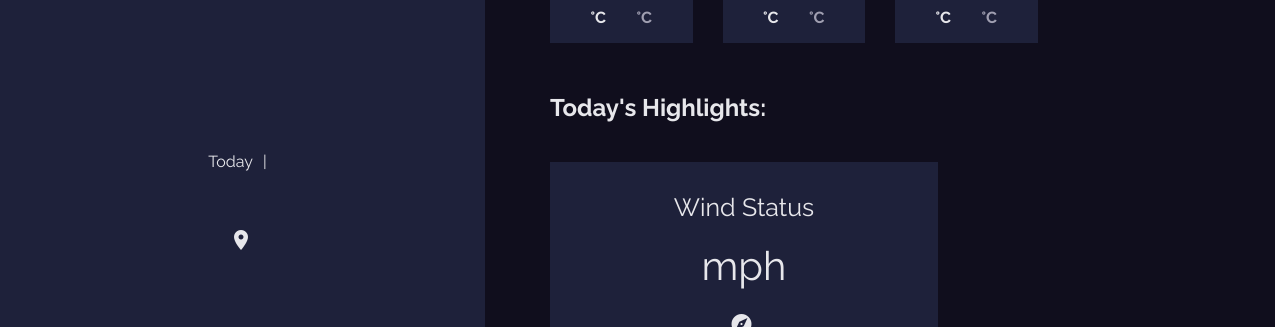
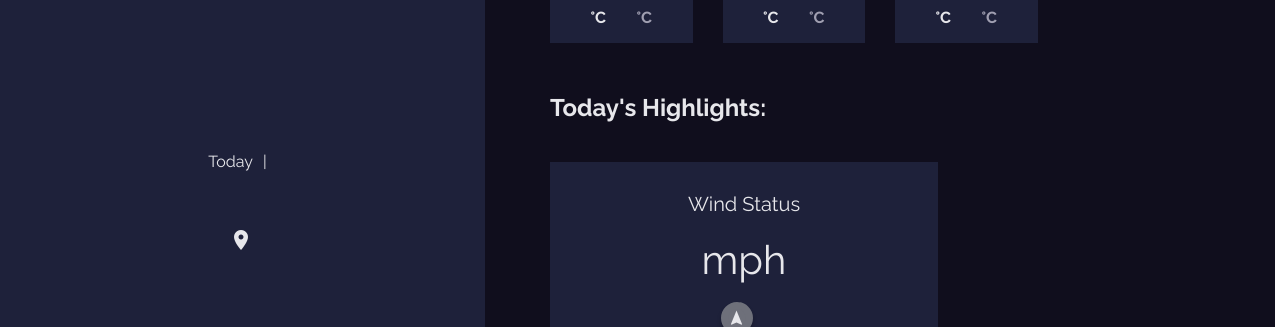
Before and after one commit to edison-lhk/Weather-App, a plain HTML site: page index.html in a window 1280 px wide. Shown: the part 473-800 px from the top of the page. Drawn offline with Linux system fonts and the light colour scheme.

Commit message:
Style the entire webpage so that it looks better and more responsive

```diff
--- a/index.html
+++ b/index.html
@@ -185,7 +185,7 @@
                                 <span>mph</span>
                             </div>
                             <div class="wind-direction-container">
-                                <span class="material-icons">explore</span>
+                                <span class="material-icons wind-direction-icon">navigation</span>
                                 <p class="wind-direction-value"></p>
                             </div>
                         </div>
--- a/js/app.js
+++ b/js/app.js
@@ -33,6 +33,7 @@ const forecastBoxesLowestTempUnit = Array.from(document.querySelectorAll('.lowes
 // Current Weather Highlights Section
 const windStatusBoxValue = document.querySelector('.wind-status-value');
 const windStatusBoxDirectionValue = document.querySelector('.wind-direction-value');
+const windStatusBoxDirectionIcon = document.querySelector('.wind-direction-icon');
 const humidityBoxValue = document.querySelector('.humidity-value');
 const humidityBoxPercentageBar = document.querySelector('.percentage-value');
 const visibilityBoxValue = document.querySelector('.visibility-value');
@@ -267,7 +268,8 @@ async function displayLocationWeather(latitude, longitude) {
     // Display today's weather highlights (wind status, humidity, etc) for the respective location
 
     windStatusBoxValue.textContent = (currentWeatherInfo.wind.speed * 2.23693629).toFixed(1);
-    windStatusBoxDirectionValue.textContent = ["N", "NNE", "NE", "ENE", "E", "ESE", "SE", "SSE", "S", "SSW", "SW", "WSW", "W", "WNW", "NW", "NNW", "N"][(currentWeatherInfo.wind.deg / 22.5).toFixed(0)];
+    windStatusBoxDirectionValue.textContent = ["N", "NNE", "NE", "ENE", "E", "ESE", "SE", "SSE", "S", "SSW", "SW", "WSW", "W", "WNW", "NW", "NNW", "N"][(Math.round(currentWeatherInfo.wind.deg / 22.5))];
+    windStatusBoxDirectionIcon.style.transform = `rotate(${Math.round(currentWeatherInfo.wind.deg / 22.5) * 22.5}deg)`;
 
     humidityBoxValue.textContent = currentWeatherInfo.main.humidity;
     humidityBoxPercentageBar.style.width = `${currentWeatherInfo.main.humidity}%`;
--- a/styles.css
+++ b/styles.css
@@ -39,6 +39,7 @@ body {
 .current-weather-section .current-weather-container {
     order: 2;
     width: 100%;
+    background: url(images/Cloud-background.png) no-repeat 50% 15%;
 }
 
 .location-bar {
@@ -276,11 +277,6 @@ input[type="search"]::-webkit-search-results-decoration {
     color: #E7E7EB;
 }
 
-/*.temperature-unit-change-container > *:hover {
-    background-color: #8c8c8e;
-    border-color: #8c8c8e;
-}*/
-
 .temperature-unit-change-container > * > p {
     font-weight: bold;
     font-size: 18px;
@@ -321,7 +317,7 @@ input[type="search"]::-webkit-search-results-decoration {
 .current-weather-highlights-display .current-weather-highlights-container {
     width: 80vw;
     display: grid;
-    grid-template-columns: repeat(auto-fit, minmax(328px, 1fr));
+    grid-template-columns: repeat(auto-fit, minmax(min(80%, 328px), 1fr));
     justify-items: center;
     gap: 50px;
     margin-top: 50px;
@@ -331,12 +327,12 @@ input[type="search"]::-webkit-search-results-decoration {
     background-color: #1e213a;
     text-align: center;
     padding: 30px;
-    width: 328px;
+    width: min(80%, 328px);
 }
 
 .highlights-box > p {
     margin: 0;
-    font-size: 25px;
+    font-size: 20px;
     font-weight: normal;
 }
 
@@ -360,9 +356,18 @@ input[type="search"]::-webkit-search-results-decoration {
     display: flex;
     justify-content: center;
     align-items: center;
-    gap: 5px;
+    gap: 15px;
     font-size: 16px;
     font-weight: normal;
+}
+
+.wind-direction-container > .material-icons {
+    font-size: 18px;
+    color: #E7E7EB;
+    background-color: #6e707a;
+    border-radius: 50%;
+    border: 7px solid #6e707a;
+    box-shadow: 0px 4px 4px rgba(0, 0, 0, 0.25);
 }
 
 .humidity-box {
```
Also changed, not shown: images/Cloud-background.png (added).
